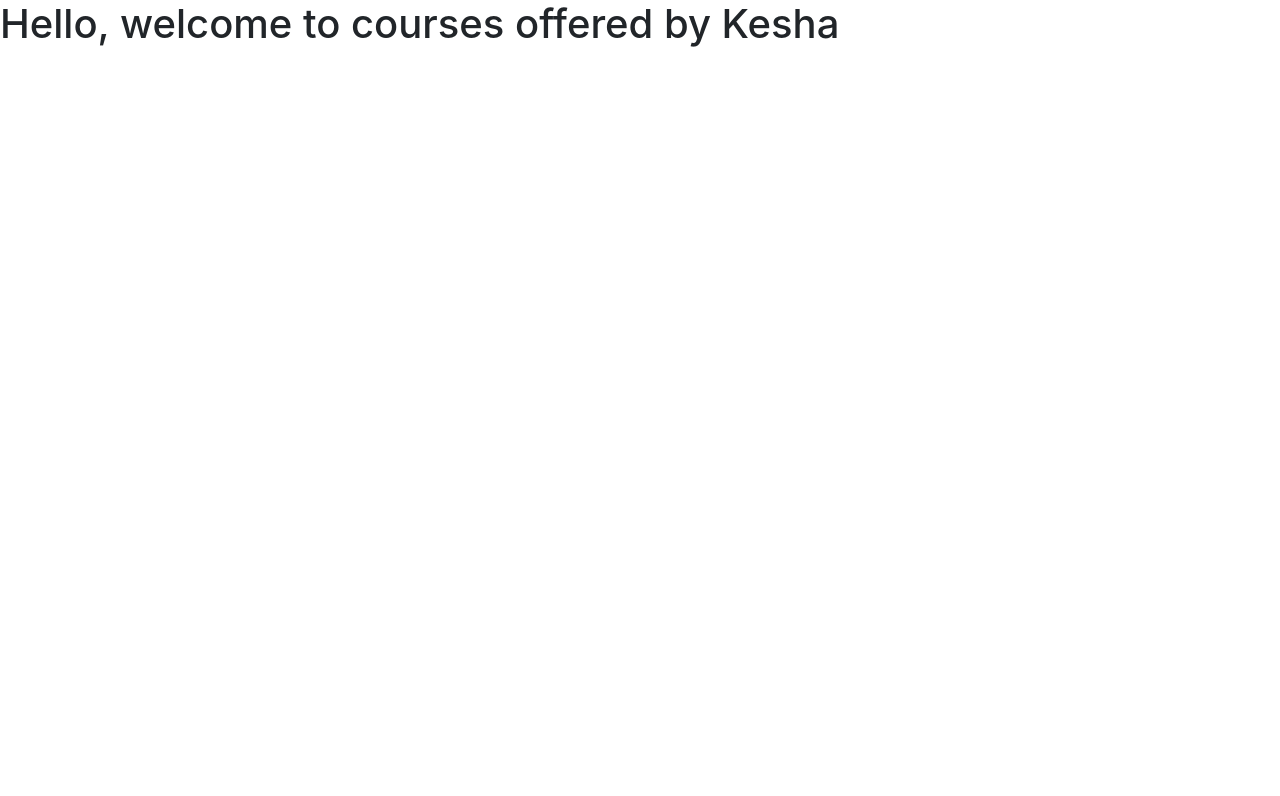
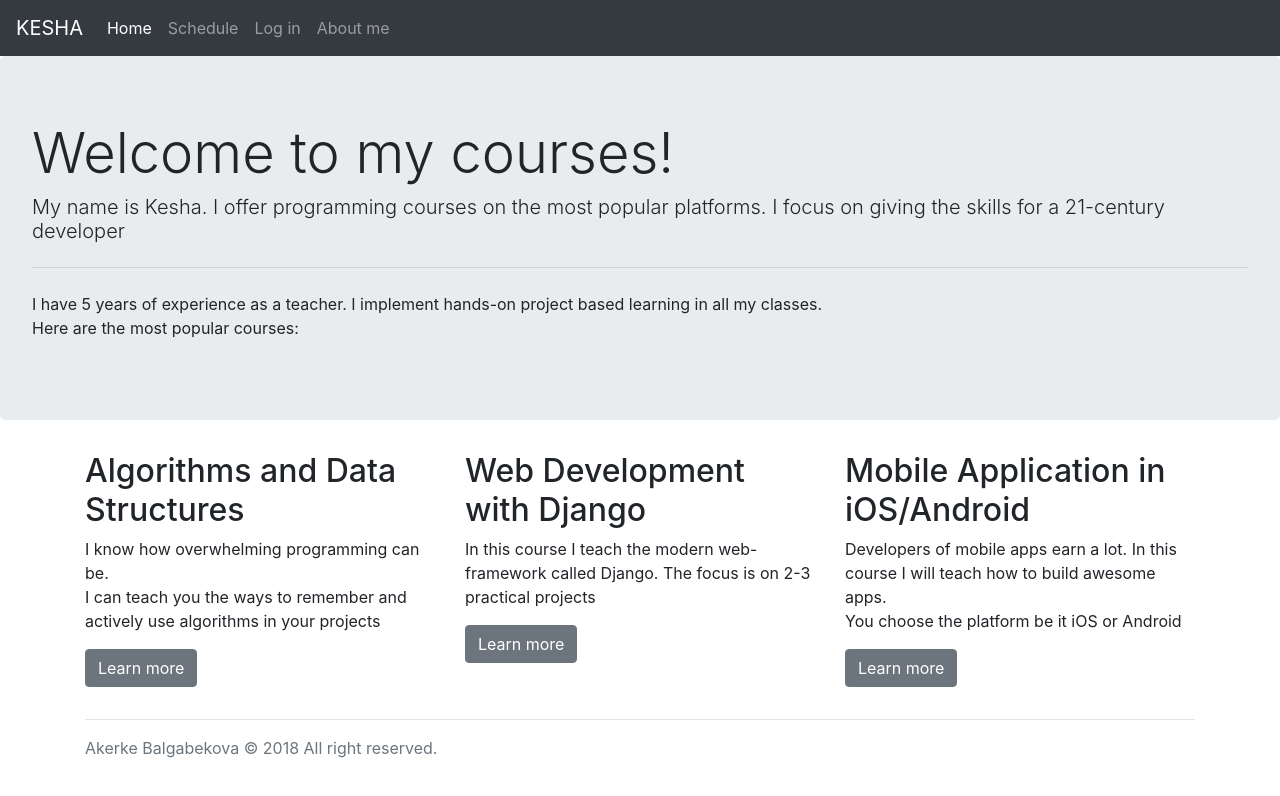
Before and after one commit to AkerkeKesha/online-courses, a plain HTML site: page index.html in a window 1280 px wide. Drawn offline with nearby package versions, Linux system fonts and the light colour scheme.

Commit message:
home page draft 1 done

```diff
--- a/index.html
+++ b/index.html
@@ -7,15 +7,76 @@
 
     <!-- Bootstrap CSS -->
     <link rel="stylesheet" href="https://maxcdn.bootstrapcdn.com/bootstrap/4.0.0/css/bootstrap.min.css" integrity="sha384-Gn5384xqQ1aoWXA+058RXPxPg6fy4IWvTNh0E263XmFcJlSAwiGgFAW/dAiS6JXm" crossorigin="anonymous">
+    <!-- social media buttons -->
+    <link href="http://maxcdn.bootstrapcdn.com/font-awesome/4.3.0/css/font-awesome.min.css" rel="stylesheet">
 
     <title>Courses by Kesha</title>
 </head>
 <body>
-    <h1>Hello, welcome to courses offered by Kesha</h1>
+
+    <nav class="navbar navbar-expand-lg navbar-dark bg-dark">
+        <!--Put logo here -->
+      <a class="navbar-brand" href="#">KESHA</a>
+      <button class="navbar-toggler" type="button" data-toggle="collapse" data-target="#navbarNav" aria-controls="navbarNav" aria-expanded="false" aria-label="Toggle navigation">
+        <span class="navbar-toggler-icon"></span>
+      </button>
+      <div class="collapse navbar-collapse" id="navbarNav">
+        <ul class="navbar-nav">
+          <li class="nav-item active">
+            <a class="nav-link" href="#">Home <span class="sr-only">(current)</span></a>
+          </li>
+          <li class="nav-item">
+            <a class="nav-link" href="#">Schedule</a>
+          </li>
+          <li class="nav-item">
+            <a class="nav-link" href="#">Log in</a>
+          </li>
+          <li class="nav-item">
+            <a class="nav-link" href="#">About me</a>
+          </li>
+        </ul>
+      </div>
+    </nav>
+
+    <div class="jumbotron">
+      <h1 class="display-4">Welcome to my courses!</h1>
+      <h3 class="lead">My name is Kesha. I offer programming courses on the most popular platforms. I focus on giving the skills for a 21-century developer</h3>
+      <hr class="my-4">
+      <p>I have 5 years of experience as a teacher. I implement hands-on project based learning in all my classes.
+          <br>Here are the most popular courses:</p>
+    </div>
+
+    <div class="container">
+        <div class="row">
+          <div class="col-md-4">
+            <h2>Algorithms and Data Structures</h2>
+            <p>I know how overwhelming programming can be.<br> I can teach you the ways to remember and actively use algorithms in your projects</p>
+            <p><a class="btn btn-secondary" href="#" role="button">Learn more</a></p>
+          </div>
+          <div class="col-md-4">
+            <h2>Web Development with Django</h2>
+            <p>In this course I teach the modern web-framework called Django. The focus is on 2-3 practical projects</p>
+            <p><a class="btn btn-secondary" href="#" role="button">Learn more</a></p>
+          </div>
+          <div class="col-md-4">
+            <h2>Mobile Application in iOS/Android</h2>
+            <p>Developers of mobile apps earn a lot. In this course I will teach how to build awesome apps. <br>You choose the platform be it iOS or Android</p>
+            <p><a class="btn btn-secondary" href="#" role="button">Learn more</a></p>
+          </div>
+        </div>
+
+        <hr>
+    </div> <!-- /container -->
+
+    <footer class="footer">
+        <div class="container">
+            <!-- fb, insta, linkedin, github -->
+            <span class="text-muted">Akerke Balgabekova © 2018 All right reserved.</span>
+        </div>
+    </footer>
     <!--jQuery, Popper, Bootstrap JS -->
     <script src="https://code.jquery.com/jquery-3.2.1.slim.min.js" integrity="sha384-KJ3o2DKtIkvYIK3UENzmM7KCkRr/rE9/Qpg6aAZGJwFDMVNA/GpGFF93hXpG5KkN" crossorigin="anonymous"></script>
     <script src="https://cdnjs.cloudflare.com/ajax/libs/popper.js/1.12.9/umd/popper.min.js" integrity="sha384-ApNbgh9B+Y1QKtv3Rn7W3mgPxhU9K/ScQsAP7hUibX39j7fakFPskvXusvfa0b4Q" crossorigin="anonymous"></script>
     <script src="https://maxcdn.bootstrapcdn.com/bootstrap/4.0.0/js/bootstrap.min.js" integrity="sha384-JZR6Spejh4U02d8jOt6vLEHfe/JQGiRRSQQxSfFWpi1MquVdAyjUar5+76PVCmYl" crossorigin="anonymous"></script>
-
 </body>
 </html>
```
